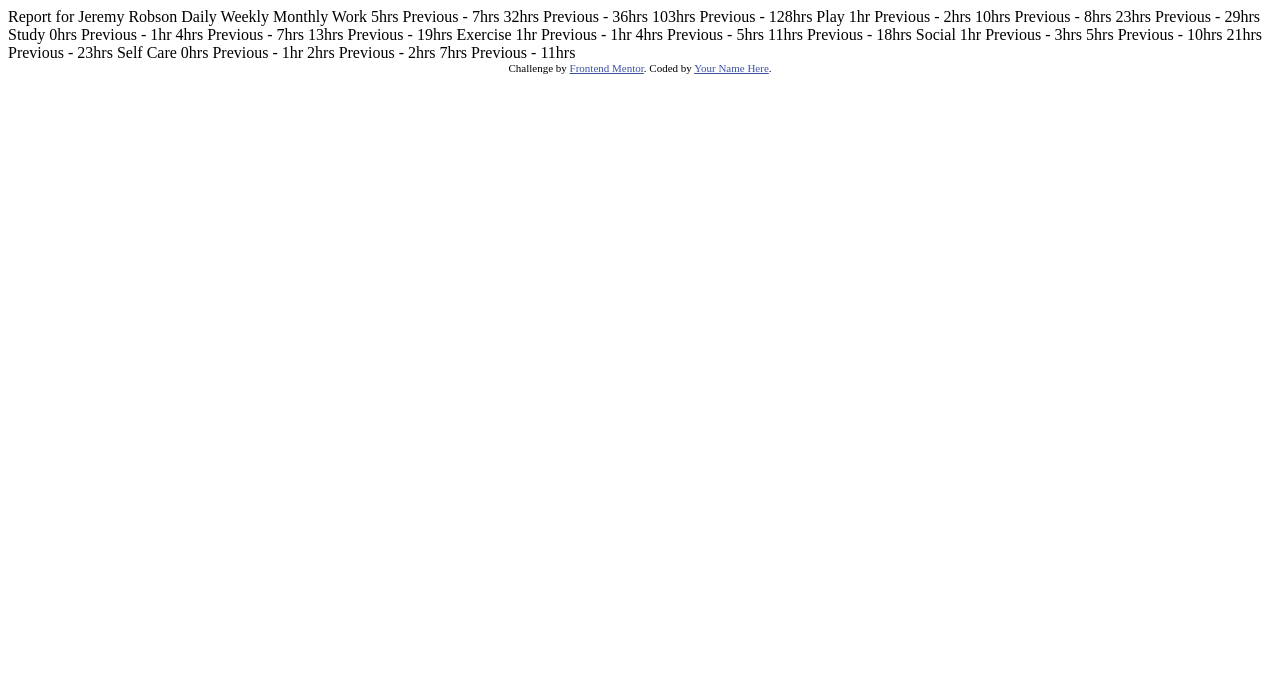
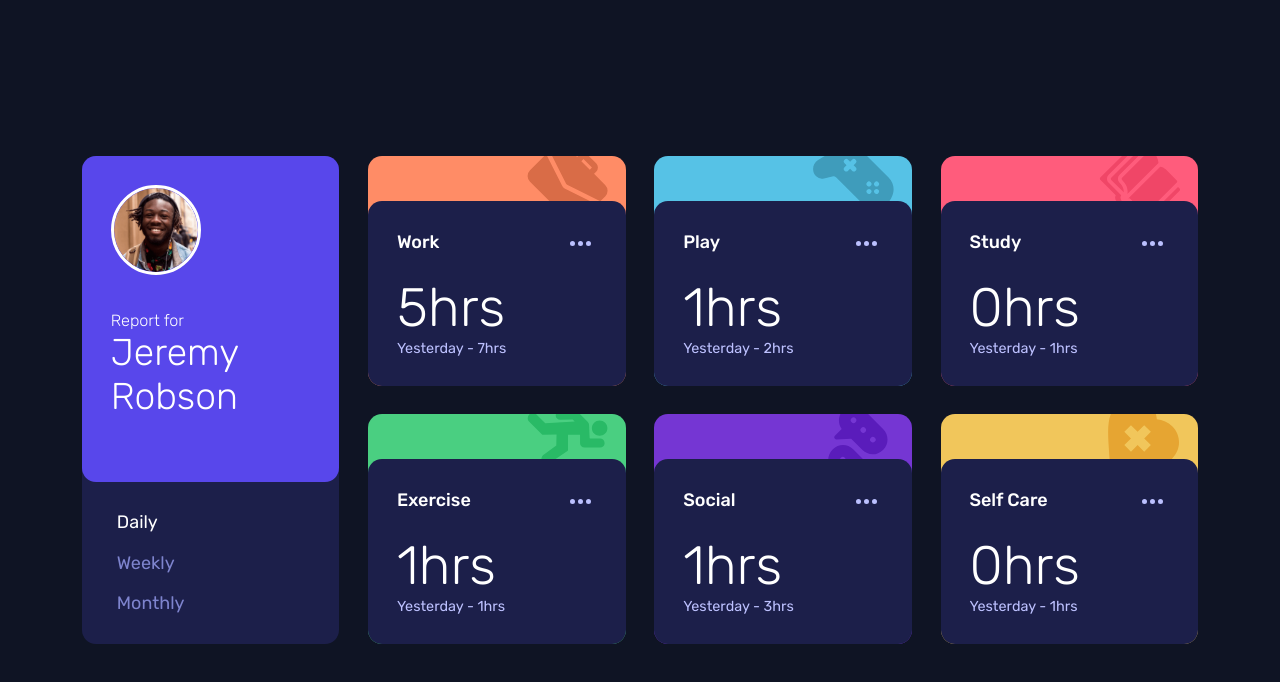
Before and after one commit to seranela/time-tracking-dashboard, a plain HTML site: page index.html in a window 1280 px wide. Drawn offline with Linux system fonts and the light colour scheme.

Commit message:
Initial solution

```diff
--- /dev/null
+++ b/css/default.css
@@ -0,0 +1,287 @@
+:root {
+  --color-primary-blue: hsl(246, 80%, 60%);
+  --color-primary-light-red: hsl(15, 100%, 70%);
+  --color-primary-soft-blue: hsl(195, 74%, 62%);
+  --color-primary-medium-red: hsl(348, 100%, 68%);
+  --color-primary-lime-green: hsl(145, 58%, 55%);
+  --color-primary-violet: hsl(264, 64%, 52%);
+  --color-primary-soft-orange: hsl(43, 84%, 65%);
+  --color-neutral-extra-dark-blue: hsl(226, 43%, 10%);
+  --color-neutral-dark-blue: hsl(235, 46%, 20%);
+  --color-neutral-mute-blue: hsl(235, 45%, 61%);
+  --color-neutral-mute-blue-alt: hsl(235, 45%, 65%); /* WCAG-AA Corrected */
+  --color-neutral-pale-blue: hsl(236, 100%, 87%);
+  --font-family: 'Rubik', sans-serif; /* 300, 400, 500 */
+}
+
+html {
+  box-sizing: border-box;
+}
+*, *:before, *:after {
+  box-sizing: inherit;
+}
+
+body {
+  display: flex;
+  flex-direction: column;
+  justify-content: center;
+  align-items: center;
+  font: 400 1.125rem var(--font-family);
+  background-color: var(--color-neutral-extra-dark-blue);
+  color: white;
+  min-height: 100vh;
+  margin: 0;
+  padding: 1.3em;
+}
+
+main {
+  display: grid;
+  grid-template-columns: 1fr;
+  grid-template-rows: repeat(7, fit-content(100%));
+  gap: 1.3em;
+  width: 100%;
+  max-width: 62em;
+}
+
+section {
+  border-radius: 14px;
+  background-color: var(--color-neutral-dark-blue);
+}
+
+/* Profile Section */
+
+.profile-info {
+  background-color: var(--color-primary-blue);
+  display: flex;
+  align-items: center;
+  gap: 1em;
+  padding: 1.3em;
+  border-radius: 14px;
+}
+
+.profile-info > img {
+  border: 3px solid white;
+  display: inline-block;
+  width: 4em;
+  height: 4em;
+  border-radius: 50%;
+}
+
+.profile-info > h1 {
+  margin: 0;
+  font-size: 0.9em;
+  font-weight: 300;
+}
+
+.profile-name {
+  font-size: 1.5em;
+}
+
+.buttons-time-range {
+  display: flex;
+  justify-content: space-between;
+  padding: 1.3em;
+}
+
+button {
+  font: inherit;
+  border: none;
+  background-color: transparent;
+  cursor: pointer;
+}
+
+button:focus {
+  outline: 2px solid white;
+}
+
+.button-time-range {
+  color: var(--color-neutral-mute-blue-alt);
+}
+
+.button-selected {
+  color: white;
+}
+
+.button-time-range:focus,
+.button-time-range:hover {
+  color: white;
+}
+
+.button-more-info {
+  width: fit-content;
+  vertical-align: middle;
+  justify-self: flex-end;
+}
+
+.button-more-info img {
+  vertical-align: middle;
+}
+
+.button-more-info:focus,
+.button-more-info:hover {
+  filter: brightness(1000%);
+}
+
+/* Stats Sections */
+
+.work,
+.play,
+.study,
+.exercise,
+.social,
+.self-care {
+  padding-top: 2em;
+  cursor: pointer;
+}
+
+.work:hover > .section-container,
+.play:hover > .section-container,
+.study:hover > .section-container,
+.exercise:hover > .section-container,
+.social:hover > .section-container,
+.self-care:hover > .section-container {
+  background-color: hsl(235, 46%, 30%);
+}
+
+.work {
+  background:
+    url(../images/icon-work.svg) right 1em top -0.7em / 4.5em no-repeat,
+    var(--color-primary-light-red);
+}
+
+.play {
+  background:
+    url(../images/icon-play.svg) right 1em top -0.7em / 4.5em no-repeat,
+    var(--color-primary-soft-blue);
+}
+
+.study {
+  background:
+    url(../images/icon-study.svg) right 1em top -0.7em / 4.5em no-repeat,
+    var(--color-primary-medium-red);
+}
+
+.exercise {
+  background:
+    url(../images/icon-exercise.svg) right 1em top -0.2em / 4.5em no-repeat,
+    var(--color-primary-lime-green);
+}
+
+.social {
+  background:
+    url(../images/icon-social.svg) right 1em top -0.8em / 4.5em no-repeat,
+    var(--color-primary-violet);
+}
+
+.self-care {
+  background:
+    url(../images/icon-self-care.svg) right 1em top -1em / 4em no-repeat,
+    var(--color-primary-soft-orange);
+}
+
+.section-container {
+  background-color: var(--color-neutral-dark-blue);
+  border-radius: 14px;
+  padding: 1.3em;
+  font-weight: 300;
+  display: grid;
+  grid-template-columns: repeat(2, 1fr);
+  grid-template-rows: repeat(2, 1fr);
+  justify-content: space-between;
+  align-items: center;
+  height: 100%;
+}
+
+.section-container > h2 {
+  justify-self: flex-start;
+  font-size: 1em;
+  font-weight: 500;
+  margin: 0;
+}
+
+.section-container > p {
+  margin: 0;
+}
+
+.hours {
+  justify-self: flex-start;
+  font-size: 1.7em;
+}
+
+.hours-previous {
+  justify-self: flex-end;
+  font-size: 0.8em;
+  font-weight: 400;
+  color: var(--color-neutral-pale-blue);
+}
+
+.hidden {
+  display: none;
+}
+
+/* Responsive media queries */
+
+@media (min-width: 768px) {
+  main {
+    grid-template-columns: repeat(4, 1fr);
+    grid-template-rows: repeat(2, fit-content(100%));
+    gap: 1.6em;
+  }
+
+  .profile {
+    grid-row: 1 / span 2;
+    display: flex;
+    flex-direction: column;
+  }
+
+  .profile-info {
+    flex: auto;
+    flex-direction: column;
+    align-items: flex-start;
+    gap: 2em;
+    padding: 1.6em;
+  }
+
+  .profile-info > img {
+    width: 5em;
+    height: 5em;
+  }
+
+  .profile-name {
+    font-size: 2.3em;
+  }
+
+  .buttons-time-range {
+    flex-direction: column;
+    align-items: flex-start;
+    gap: 0.9em;
+    padding: 1.6em;
+  }
+
+  .work,
+  .play,
+  .study,
+  .exercise,
+  .social,
+  .self-care {
+    padding-top: 2.5em;
+    cursor: pointer;
+  }
+
+  .section-container {
+    grid-template-columns: repeat(2, fit-content(100%));
+    grid-template-rows: repeat(3, fit-content(100%));
+    padding: 1.6em;
+  }
+
+  .hours {
+    grid-column: 1 / span 2;
+    font-size: clamp(1.7em, 5vw, 3em);
+    padding-top: 0.4em;
+  }
+
+  .hours-previous {
+    grid-column: 1 / span 2;
+    justify-self: flex-start;
+  }
+}
--- a/index.html
+++ b/index.html
@@ -2,79 +2,99 @@
 <html lang="en">
 <head>
   <meta charset="UTF-8">
-  <meta name="viewport" content="width=device-width, initial-scale=1.0"> <!-- displays site properly based on user's device -->
-
+  <meta name="description" content="Frontend Mentor Challenge">
+  <meta name="viewport" content="width=device-width, initial-scale=1.0">
+  <link rel="preconnect" href="https://fonts.googleapis.com">
+  <link rel="preconnect" href="https://fonts.gstatic.com" crossorigin>
+  <link href="https://fonts.googleapis.com/css2?family=Rubik:wght@300;400;500&display=swap" rel="stylesheet">
+  <link rel="stylesheet" href="css/default.css">
   <link rel="icon" type="image/png" sizes="32x32" href="./images/favicon-32x32.png">
-
   <title>Frontend Mentor | Time tracking dashboard</title>
-
-  <!-- Feel free to remove these styles or customise in your own stylesheet 👍 -->
-  <style>
-    .attribution { font-size: 11px; text-align: center; }
-    .attribution a { color: hsl(228, 45%, 44%); }
-  </style>
 </head>
 <body>
+  <main>
+    <section class="profile">
+      <div class="profile-info">
+        <img src="images/image-jeremy.png" alt="Jeremy Robson">
+        <h1>
+          Report for<br>
+          <span class="profile-name">Jeremy Robson</span>
+        </h1>
+      </div>
+      <div class="buttons-time-range">
+        <button id="button-daily" class="button-time-range button-selected">Daily</button>
+        <button id="button-weekly" class="button-time-range">Weekly</button>
+        <button id="button-monthly" class="button-time-range">Monthly</button>
+      </div>
+    </section>
 
-  Report for
-  Jeremy Robson
+    <section class="work">
+      <div class="section-container">
+        <h2>Work</h2>
+        <button class="button-more-info">
+          <img src="images/icon-ellipsis.svg" alt="More Info">
+        </button>
+        <p id="work-hours" class="hours">0hrs</p>
+        <p id="work-hours-previous" class="hours-previous">Yesterday - 0hrs</p>
+      </div>
+    </section>
 
-  Daily
-  Weekly
-  Monthly
+    <section class="play">
+      <div class="section-container">
+        <h2>Play</h2>
+        <button class="button-more-info">
+          <img src="images/icon-ellipsis.svg" alt="More Info">
+        </button>
+        <p id="play-hours" class="hours">0hrs</p>
+        <p id="play-hours-previous" class="hours-previous">Yesterday - 0hrs</p>
+      </div>
+    </section>
 
-  Work
-  5hrs <!-- daily -->
-  Previous - 7hrs <!-- daily -->
-  32hrs <!-- weekly -->
-  Previous - 36hrs <!-- weekly -->
-  103hrs <!-- monthly -->
-  Previous - 128hrs <!-- monthly -->
+    <section class="study">
+      <div class="section-container">
+        <h2>Study</h2>
+        <button class="button-more-info">
+          <img src="images/icon-ellipsis.svg" alt="More Info">
+        </button>
+        <p id="study-hours" class="hours">0hrs</p>
+        <p id="study-hours-previous" class="hours-previous">Yesterday - 0hrs</p>
+      </div>
+    </section>
 
-  Play
-  1hr <!-- daily -->
-  Previous - 2hrs <!-- daily -->
-  10hrs <!-- weekly -->
-  Previous - 8hrs <!-- weekly -->
-  23hrs <!-- monthly -->
-  Previous - 29hrs <!-- monthly -->
+    <section class="exercise">
+      <div class="section-container">
+        <h2>Exercise</h2>
+        <button class="button-more-info">
+          <img src="images/icon-ellipsis.svg" alt="More Info">
+        </button>
+        <p id="exercise-hours" class="hours">0hrs</p>
+        <p id="exercise-hours-previous" class="hours-previous">Yesterday - 0hrs</p>
+      </div>
+    </section>
 
-  Study
-  0hrs <!-- daily -->
-  Previous - 1hr <!-- daily -->
-  4hrs <!-- weekly -->
-  Previous - 7hrs <!-- weekly -->
-  13hrs <!-- monthly -->
-  Previous - 19hrs <!-- monthly -->
+    <section class="social">
+      <div class="section-container">
+        <h2>Social</h2>
+        <button class="button-more-info">
+          <img src="images/icon-ellipsis.svg" alt="More Info">
+        </button>
+        <p id="social-hours" class="hours">0hrs</p>
+        <p id="social-hours-previous" class="hours-previous">Yesterday - 0hrs</p>
+      </div>
+    </section>
 
-  Exercise
-  1hr <!-- daily -->
-  Previous - 1hr <!-- daily -->
-  4hrs <!-- weekly -->
-  Previous - 5hrs <!-- weekly -->
-  11hrs <!-- monthly -->
-  Previous - 18hrs <!-- monthly -->
+    <section class="self-care">
+      <div class="section-container">
+        <h2>Self Care</h2>
+        <button class="button-more-info">
+          <img src="images/icon-ellipsis.svg" alt="More Info">
+        </button>
+        <p id="selfcare-hours" class="hours">0hrs</p>
+        <p id="selfcare-hours-previous" class="hours-previous">Yesterday - 0hrs</p>
+      </div>
+    </section>
+  </main>
 
-  Social
-  1hr <!-- daily -->
-  Previous - 3hrs <!-- daily -->
-  5hrs <!-- weekly -->
-  Previous - 10hrs <!-- weekly -->
-  21hrs <!-- monthly -->
-  Previous - 23hrs <!-- monthly -->
-
-  Self Care
-  0hrs <!-- daily -->
-  Previous - 1hr <!-- daily -->
-  2hrs <!-- weekly -->
-  Previous - 2hrs <!-- weekly -->
-  7hrs <!-- monthly -->
-  Previous - 11hrs <!-- monthly -->
-
-
-  <div class="attribution">
-    Challenge by <a href="https://www.frontendmentor.io?ref=challenge" target="_blank">Frontend Mentor</a>.
-    Coded by <a href="#">Your Name Here</a>.
-  </div>
+  <script src="js/default.js"></script>
 </body>
 </html>
--- /dev/null
+++ b/js/default.js
@@ -0,0 +1,74 @@
+(() => {
+const jsonFile = 'data.json';
+
+let data;
+let timeframeLabel = 'Yesterday - ';
+
+const buttonDaily = document.getElementById('button-daily');
+const buttonWeekly = document.getElementById('button-weekly');
+const buttonMonthly = document.getElementById('button-monthly');
+
+// Process JSON data into chart
+function processData(timeframe) {
+  for (let i = 0; i < data.length; i++) {
+    let section = data[i].title.toLowerCase().replace(' ', '');
+
+    let hours = document.getElementById(section + '-hours');
+    hours.innerHTML = data[i].timeframes[timeframe].current + 'hrs';
+
+    let hoursPrevious = document.getElementById(section + '-hours-previous');
+    hoursPrevious.innerHTML = timeframeLabel + data[i].timeframes[timeframe].previous + 'hrs';
+  }
+}
+
+// Load the JSON data file
+if (window.fetch) {
+  // Fetch API
+  // Load 'daily' data by default
+  fetch(jsonFile)
+    .then((response) => response.json())
+    .then((json) => data = json)
+    .then(() => processData('daily'));
+} else {
+  // XMLHttpRequest (Fallback)
+  var xmlHttpReq = new XMLHttpRequest();
+  xmlHttpReq.overrideMimeType('application/json');
+  xmlHttpReq.open('GET', jsonFile, true);
+  xmlHttpReq.onreadystatechange = function () {
+    if (xmlHttpReq.readyState === 4 && xmlHttpReq.status === 200) {
+      data = JSON.parse(xmlHttpReq.responseText);
+    }
+  };
+  xmlHttpReq.send(null);
+}
+
+function setTimeframe(e) {
+  switch (e.target.id) {
+    case 'button-daily':
+      buttonDaily.classList.add('button-selected');
+      buttonWeekly.classList.remove('button-selected');
+      buttonMonthly.classList.remove('button-selected');
+      timeframeLabel = 'Yesterday - ';
+      processData('daily');
+      break;
+    case 'button-weekly':
+      buttonDaily.classList.remove('button-selected');
+      buttonWeekly.classList.add('button-selected');
+      buttonMonthly.classList.remove('button-selected');
+      timeframeLabel = 'Last Week - ';
+      processData('weekly');
+      break;
+    case 'button-monthly':
+      buttonDaily.classList.remove('button-selected');
+      buttonWeekly.classList.remove('button-selected');
+      buttonMonthly.classList.add('button-selected');
+      timeframeLabel = 'Last Month - ';
+      processData('monthly');
+      break;
+  }
+}
+
+buttonDaily.addEventListener('click', setTimeframe, false);
+buttonWeekly.addEventListener('click', setTimeframe, false);
+buttonMonthly.addEventListener('click', setTimeframe, false);
+})();
```
Also changed, not shown: 2 other files.
